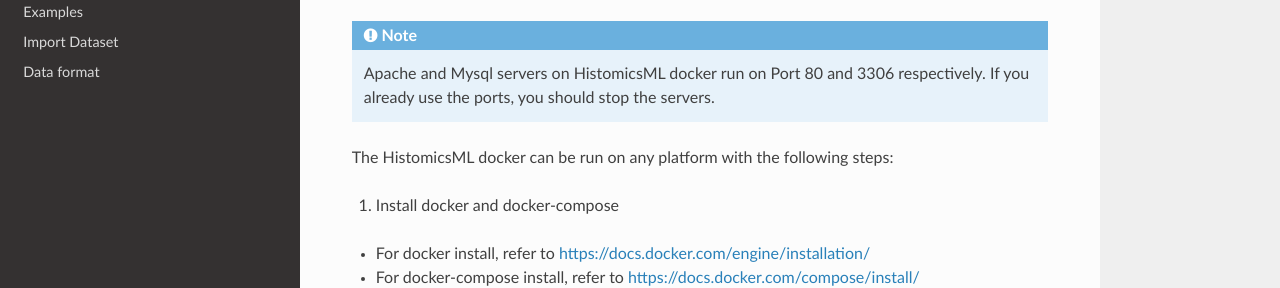
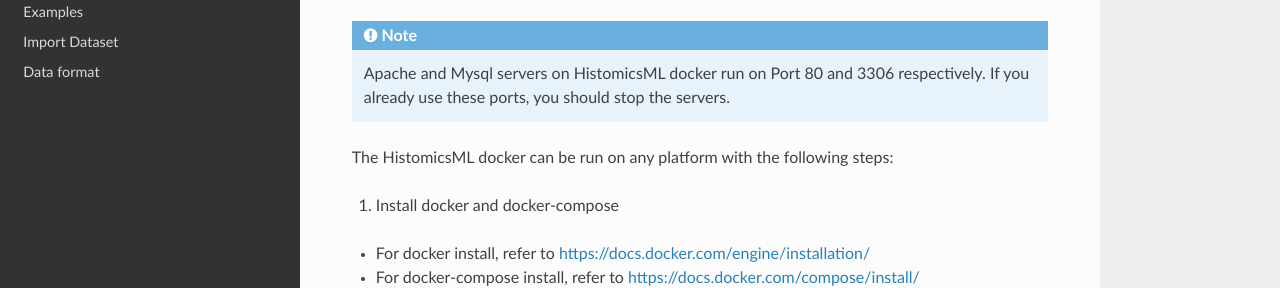
Before and after one commit to PathologyDataScience/HistomicsML, a Sphinx documentation site: the page built from docs/installation.rst, in a window 1280 px wide and 1400 px high, scrolled down 432 px. Shown: the part 194-482 px from the top of the window. Built offline with Sphinx 7.4.7 and the Read the Docs theme 2.0.0, drawn with Linux system fonts in a browser that asks for light colours; some of the changed text lies outside the part shown.

Commit message:
Update installation.rst

```diff
--- a/docs/installation.rst
+++ b/docs/installation.rst
@@ -26,8 +26,9 @@
 * hmldb:0.10: a docker image for HistomcisML database.
 * docker-compose.yml: a file for defining and running docker containers.
 
+
 .. note:: Apache and Mysql servers on HistomicsML docker run on Port 80 and 3306 respectively.
-   If you already use the ports, you should stop the servers.
+   If you already use these ports, you should stop the servers.
 
 The HistomicsML docker can be run on any platform with the following steps:
 
```
Also changed, not shown: other parts of docs/installation.rst (+1 -1 lines).
